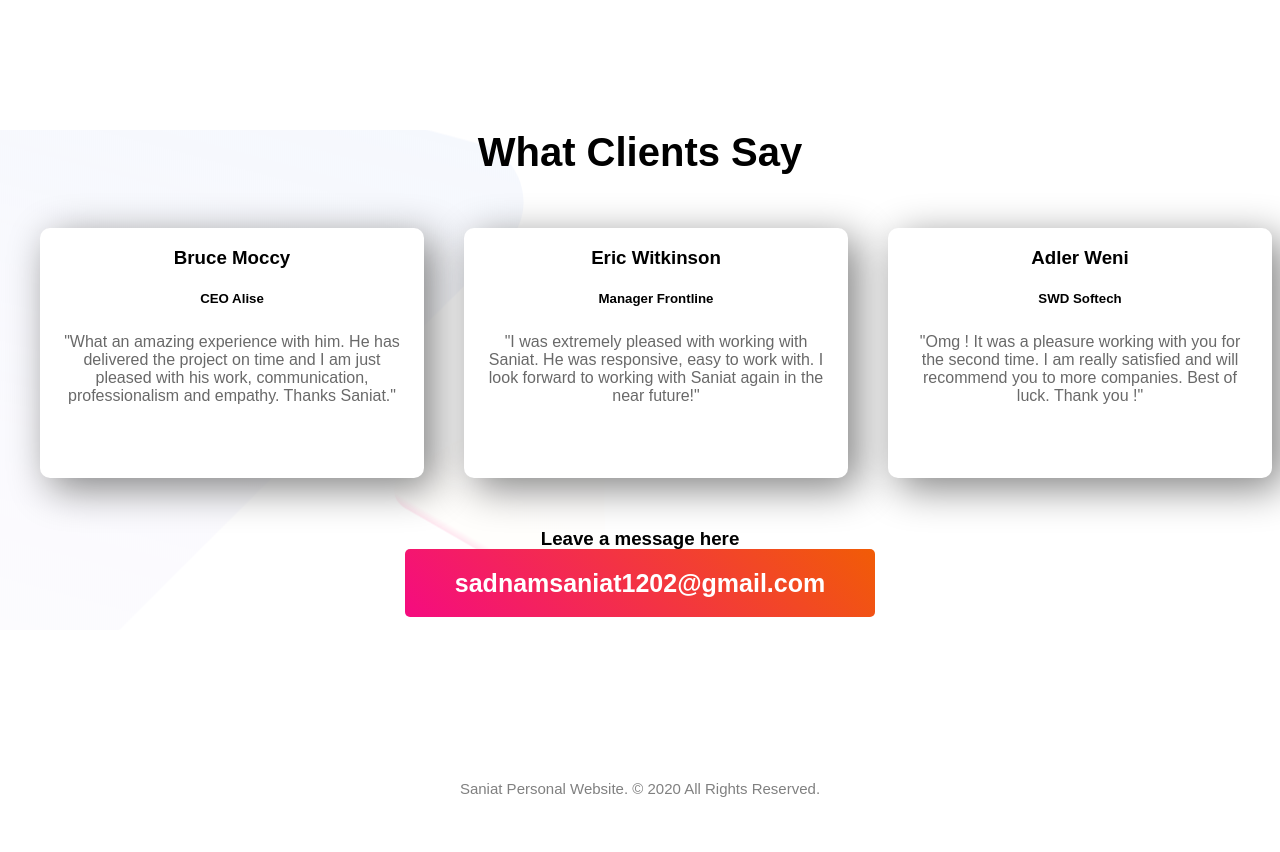
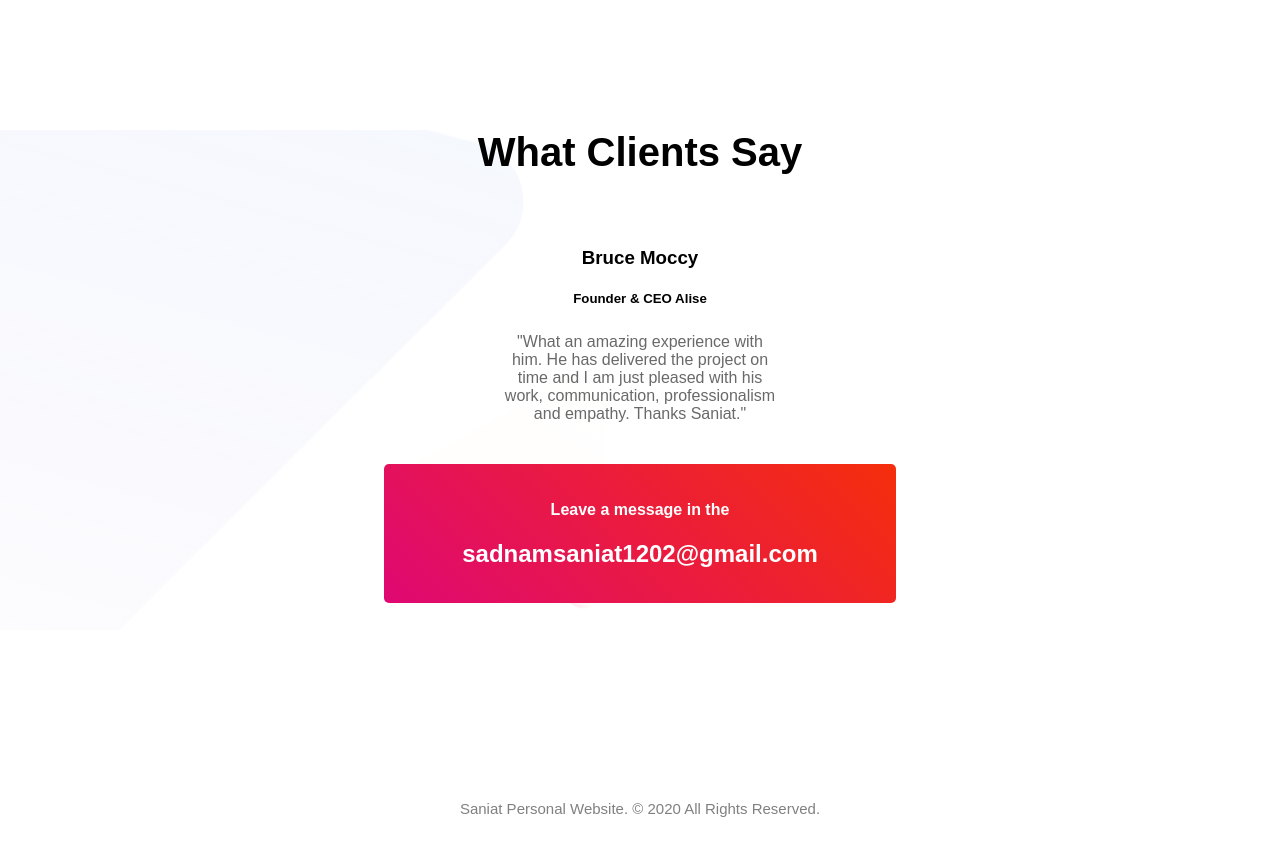
Before and after one commit to Saniat12/personal-website, a plain HTML site: page index.html in a window 1280 px wide. Shown: the part 1820-2672 px from the top of the page. Drawn offline with Linux system fonts and the light colour scheme.

Commit message:
final edited

```diff
--- a/index.html
+++ b/index.html
@@ -48,28 +48,19 @@
     </section>
 
     <section class="background_image04">
-    <div class="paragraph-position02">
-        <h1>What Clients Say</h1>
-        <div class="comment-box">
-            <h3>Bruce Moccy</h3>
-            <h5>CEO Alise</h5>
-            <p>"What an amazing experience with him. He has delivered the project on time and I am just pleased with his work, communication, professionalism and empathy. Thanks Saniat."</p>
+        <div class="paragraph-position02">
+            <h1>What Clients Say</h1>
+            <div class="comment-area">
+                <h3>Bruce Moccy</h3>
+                <h5>Founder & CEO Alise</h5>
+                <p>"What an amazing experience with him. He has delivered the project on time and I am just pleased with his work, communication, professionalism and empathy. Thanks Saniat."</p>
         </div>
-        <div class="comment-box">
-            <h3>Eric Witkinson</h3>
-            <h5>Manager Frontline</h5>
-            <p>"I was extremely pleased with working with Saniat. He was responsive, easy to work with. I look forward to working with Saniat again in the near future!"</p>
+        <div class="paragraph-position02">
+            <div class="button-color">
+            <h4>Leave a message in the</h4>
+            <h2>sadnamsaniat1202@gmail.com</h2>
+            </div>
         </div>
-        <div class="comment-box">
-            <h3>Adler Weni</h3>
-            <h5>SWD Softech</h5>
-            <p>"Omg ! It was a pleasure working with you for the second time. I am really satisfied and will recommend you to more companies. Best of luck. Thank you !"</p>
-        </div>
-    </div>
-    <div class="paragraph-position02">
-        <h3>Leave a message here</h3>
-        <a id="link-font" class="message-button" target="_blank" href="mailto:sadnamsaniat1202@gmail.com" >sadnamsaniat1202@gmail.com</a>
-    </div>
     </section>
 
     <footer>
--- a/style.css
+++ b/style.css
@@ -75,37 +75,26 @@ section{
 .paragraph-position02{
     text-align: center;
 }
-.comment-box{
-        float: left;
-        box-shadow: 10px 10px 40px gray;
-        border-radius: 10px;
-        width: 30%;
-        height: 250px;
-        background-color:white;
-        margin-left: 40px;
-        margin-top: 20px;
-        margin-bottom: 50px;
+.comment-area{
+        padding: 20px 50px;
 }
-.comment-box p{
-    padding: 5px 20px;
+.comment-area p{
+    padding: 5px 450px;
 }
 
-.message-button{
-    text-decoration: none;
-    background-image: linear-gradient(45deg,rgb(245, 11, 128),rgb(241, 92, 6));
-    text-align: center;
-    padding: 20px 50px;
+.button-color{
+    background-image: linear-gradient(45deg,rgb(223, 8, 115),rgb(245, 46, 11));
+    margin-left: 30%;
+    margin-right: 30%;
+    padding: 15px;
     border-radius: 5px;
     color: white;
-    font-weight: bold;
-}
-#link-font{
-    font-size: 25px;
 }
 
 footer p{
     font-size: 15px;
     text-align: center;
     color: gray;
+    padding-top: 20px;
     padding-bottom: 20px;
 }
```
